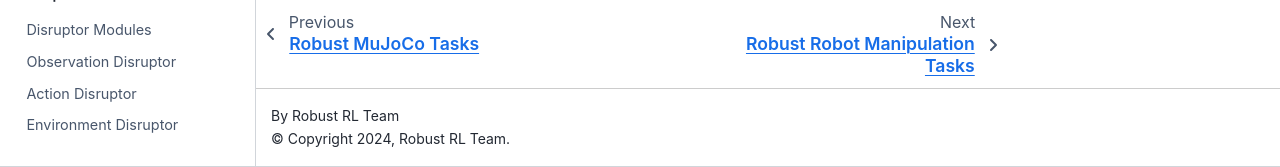
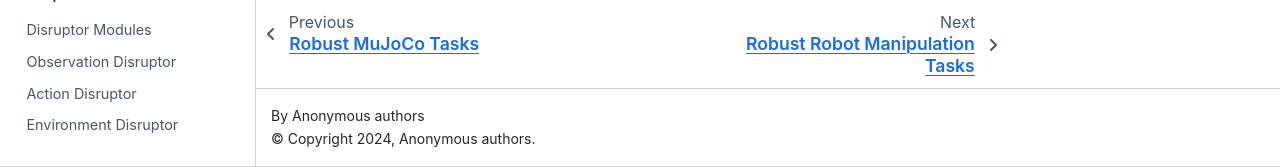
Before and after one commit to SafeRL-Lab/Robust-Gymnasium, a Sphinx documentation site: the page built from docs/environments/robust_boxd2d.rst, in a window 1280 px wide and 900 px high, scrolled down 621 px. Shown: the part 733-900 px from the top of the window. Built offline with Sphinx 7.4.7 and the Sphinx Book theme 1.1.4, drawn with Linux system fonts in a browser that asks for light colours.

Commit message:
Add files via upload

```diff
--- a/docs/conf.py
+++ b/docs/conf.py
@@ -7,8 +7,8 @@
 # https://www.sphinx-doc.org/en/master/usage/configuration.html#project-information
 
 project = 'Robust Gymnasium'
-copyright = '2024, Robust RL Team'
-author = 'Robust RL Team'
+copyright = '2024, Anonymous authors' # Robust RL Team
+author = 'Anonymous authors'
 release = '0.1'
 
 # -- General configuration ---------------------------------------------------
@@ -45,7 +45,7 @@
 html_context = {
     'conf_py_path': '/docs/',
     'display_github': False,
-    'github_user': 'Robust RL Team',
+    'github_user': 'Anonymous authors',
     'github_repo': 'robustfety-gymnasium',
     'github_version': 'main',
     'slug': 'robust-gymnasium',
```
